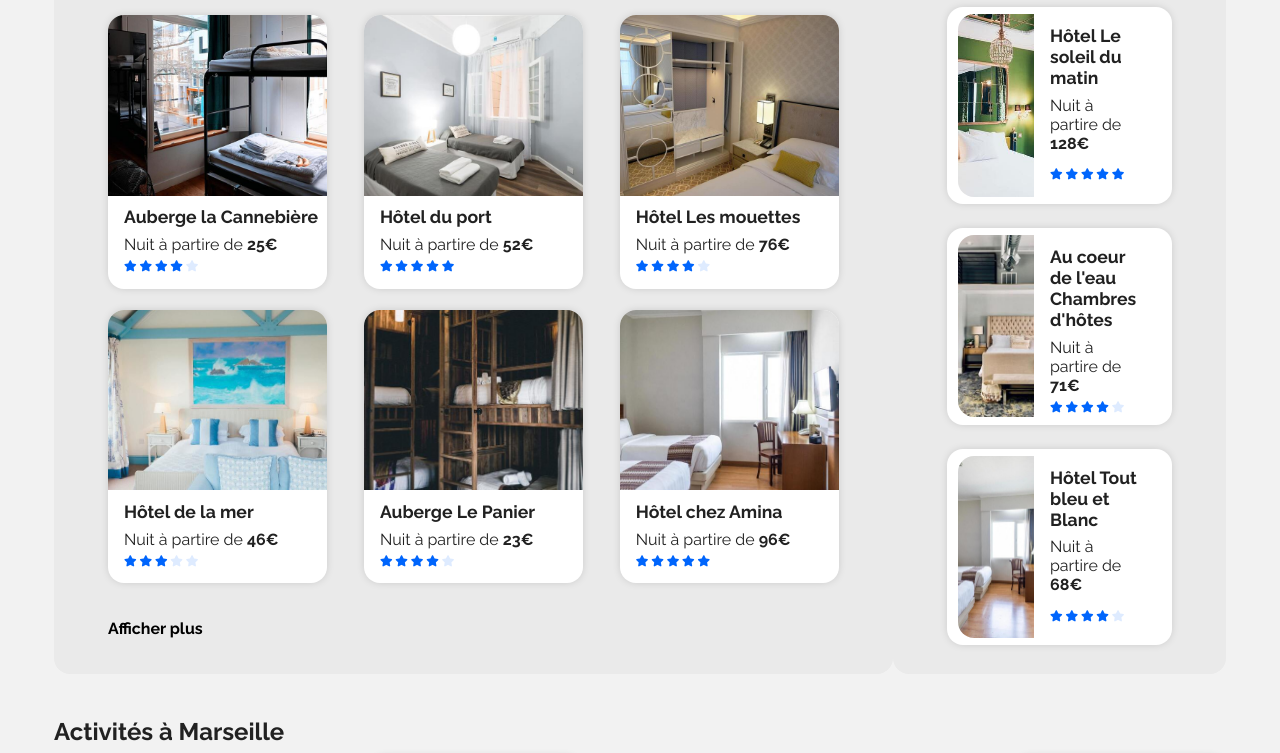
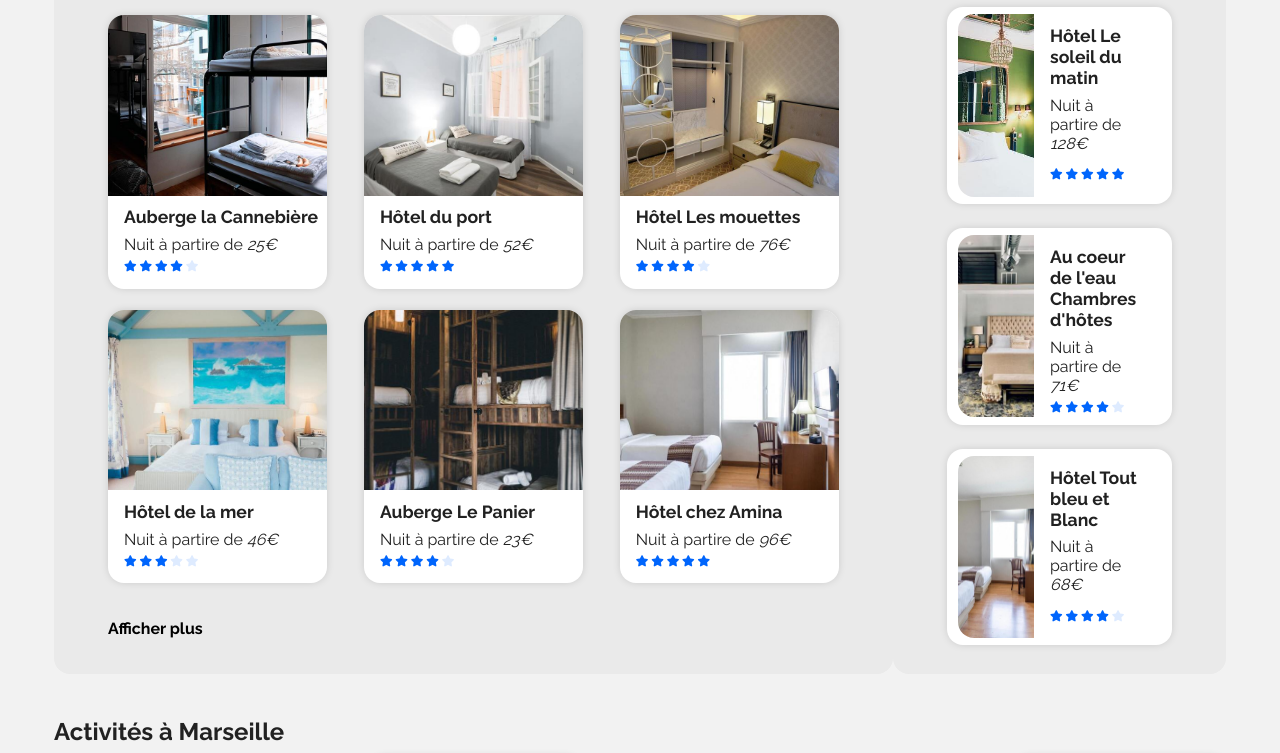
Before and after one commit to oc-2021-2022/AllanCerveaux_2_23062021, a website built with Parcel: page src/index.html in a window 1280 px wide. Shown: the part 573-1326 px from the top of the page. Built offline with nearby package versions, Linux system fonts and the light colour scheme.

Commit message:
replace tag for price

```diff
--- a/src/index.html
+++ b/src/index.html
@@ -72,7 +72,7 @@
             </div>
             <div class="card-body">
               <h2 class="title">Hôtel Le soleil du matin</h2>
-              <span class="card-description">Nuit à partire de <strong>128€</strong></span>
+              <span class="card-description">Nuit à partire de <em>128€</em></span>
               <div class="card-meta">
                 <i class="fas fa-star"></i>
                 <i class="fas fa-star"></i>
@@ -91,7 +91,7 @@
             </div>
             <div class="card-body">
               <h2 class="title">Au coeur de l'eau Chambres d'hôtes</h2>
-              <span class="card-description">Nuit à partire de <strong>71€</strong></span>
+              <span class="card-description">Nuit à partire de <em>71€</em></span>
               <span class="card-meta">
                 <i class="fas fa-star"></i>
                 <i class="fas fa-star"></i>
@@ -110,7 +110,7 @@
             </div>
             <div class="card-body">
               <h2 class="title">Hôtel Tout bleu et Blanc</h2>
-              <span class="card-description">Nuit à partire de <strong>68€</strong></span>
+              <span class="card-description">Nuit à partire de <em>68€</em></span>
               <span class="card-meta">
                 <i class="fas fa-star"></i>
                 <i class="fas fa-star"></i>
@@ -136,7 +136,7 @@
             </div>
             <div class="card-body">
               <h2 class="title">Auberge la Cannebière</h2>
-              <span class="card-description">Nuit à partire de <strong>25€</strong></span>
+              <span class="card-description">Nuit à partire de <em>25€</em></span>
               <span class="card-meta">
                 <i class="fas fa-star"></i>
                 <i class="fas fa-star"></i>
@@ -152,7 +152,7 @@
             </div>
             <div class="card-body">
               <h2 class="title">Hôtel du port</h2>
-              <span class="card-description">Nuit à partire de <strong>52€</strong></span>
+              <span class="card-description">Nuit à partire de <em>52€</em></span>
               <span class="card-meta">
                 <i class="fas fa-star"></i>
                 <i class="fas fa-star"></i>
@@ -168,7 +168,7 @@
             </div>
             <div class="card-body">
               <h2 class="title">Hôtel Les mouettes</h2>
-              <span class="card-description">Nuit à partire de <strong>76€</strong></span>
+              <span class="card-description">Nuit à partire de <em>76€</em></span>
               <span class="card-meta">
                 <i class="fas fa-star"></i>
                 <i class="fas fa-star"></i>
@@ -184,7 +184,7 @@
             </div>
             <div class="card-body">
               <h2 class="title">Hôtel de la mer</h2>
-              <span class="card-description">Nuit à partire de <strong>46€</strong></span>
+              <span class="card-description">Nuit à partire de <em>46€</em></span>
               <span class="card-meta">
                 <i class="fas fa-star"></i>
                 <i class="fas fa-star"></i>
@@ -200,7 +200,7 @@
             </div>
             <div class="card-body">
               <h2 class="title">Auberge Le Panier</h2>
-              <span class="card-description">Nuit à partire de <strong>23€</strong></span>
+              <span class="card-description">Nuit à partire de <em>23€</em></span>
               <span class="card-meta">
                 <i class="fas fa-star"></i>
                 <i class="fas fa-star"></i>
@@ -219,7 +219,7 @@
             </div>
             <div class="card-body">
               <h2 class="title">Hôtel chez Amina</h2>
-              <span class="card-description">Nuit à partire de <strong>96€</strong></span>
+              <span class="card-description">Nuit à partire de <em>96€</em></span>
               <span class="card-meta">
                 <i class="fas fa-star"></i>
                 <i class="fas fa-star"></i>
```
